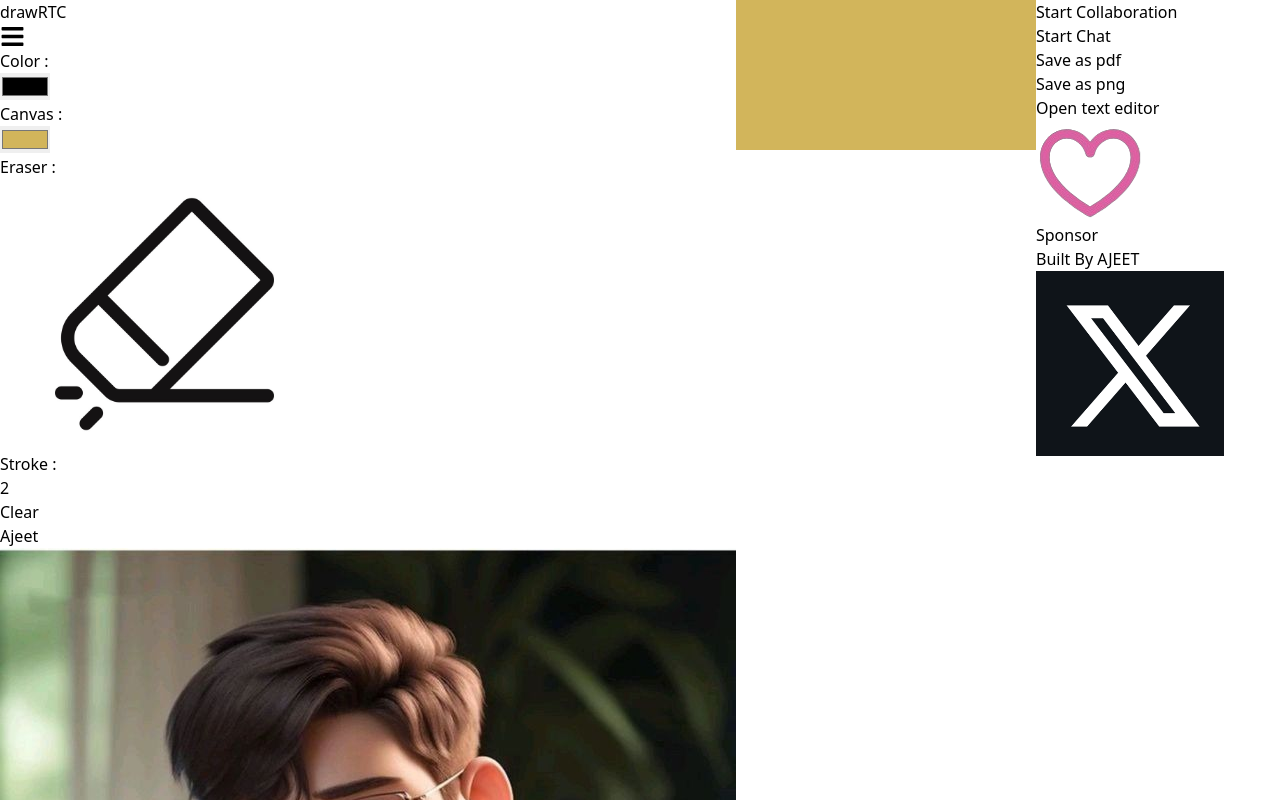
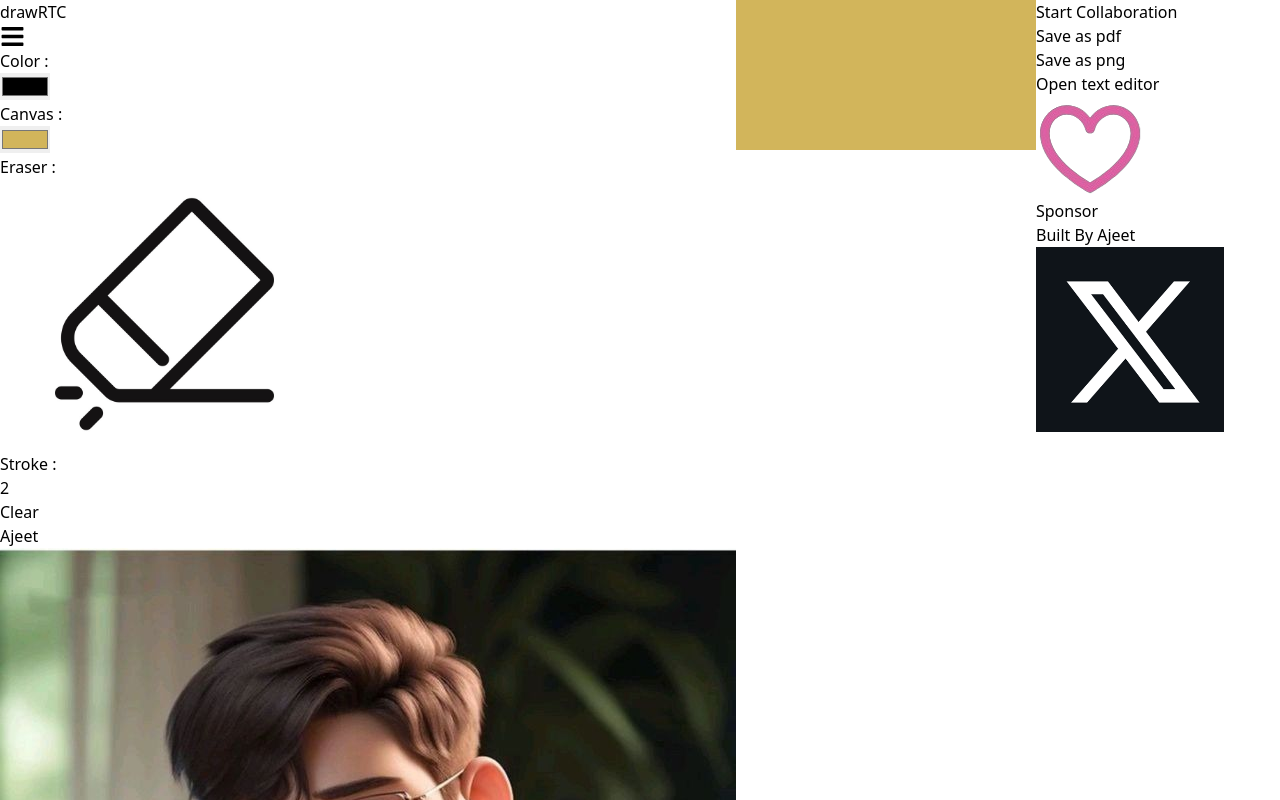
Before and after one commit to apsinghdev/drawRTC, a React (Vite) app in the folder client/: page / in a window 1280 px wide. Both pictures are taken after a click on the icon 12 px from the left and 36 px from the top of the page. Shown: the top 800 px of the page. Built offline with nearby package versions, Linux system fonts and the light colour scheme; no server answers.

Commit message:
remove chat button for now

```diff
--- a/client/src/components/Menu.jsx
+++ b/client/src/components/Menu.jsx
@@ -81,7 +81,6 @@ function Menu(){
   return (
     <div className="w-52 h-71 rounded-xl bg-gradient-to-r from-slate-900 to-slate-700 absolute left-52 top-8 rounded-lg shadow-xl">
       <MenuItem feat="Start Collaboration"></MenuItem>
-      <MenuItem feat="Start Chat"></MenuItem>
       <MenuItem feat="Save as pdf" clickHandler={saveAsPdf}></MenuItem>
       <MenuItem feat="Save as png" clickHandler={saveAsPng}></MenuItem>
       <MenuItem feat="Open text editor" clickHandler={openTextEditor}></MenuItem>
--- a/client/src/components/Socials.jsx
+++ b/client/src/components/Socials.jsx
@@ -9,8 +9,8 @@ function Socials(){
     <div className="flex items-center justify-center my-3">
       <h1 className="text-white mr-2 cursor-pointer font-sans" onClick={clickHandler}>
         Built By{" "}
-        <span className="font-mono text-emerald-300 hover:lowercase">
-          AJEET
+        <span className="font-mono text-emerald-300">
+          Ajeet
         </span>
       </h1>
       <img
```
